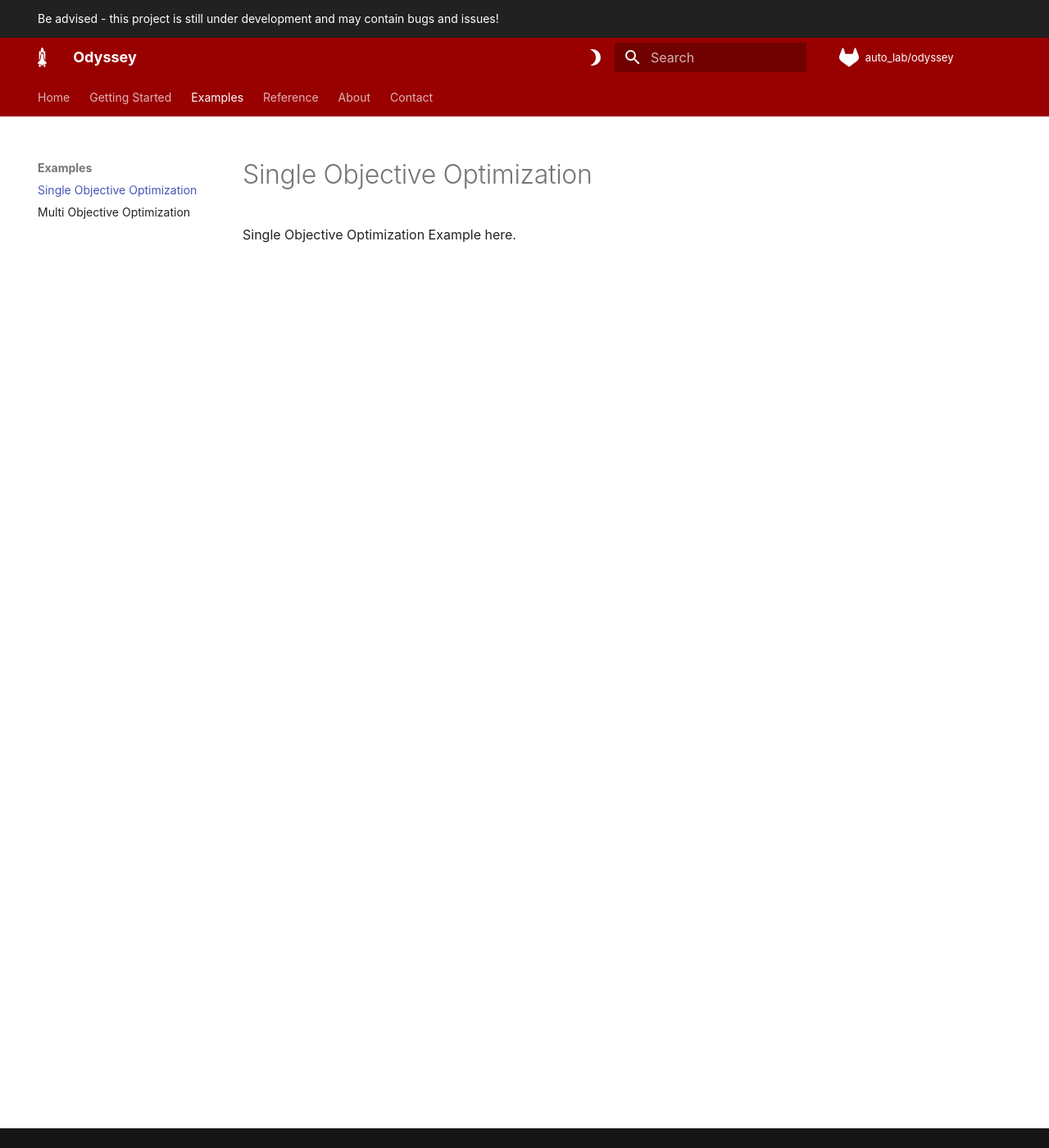
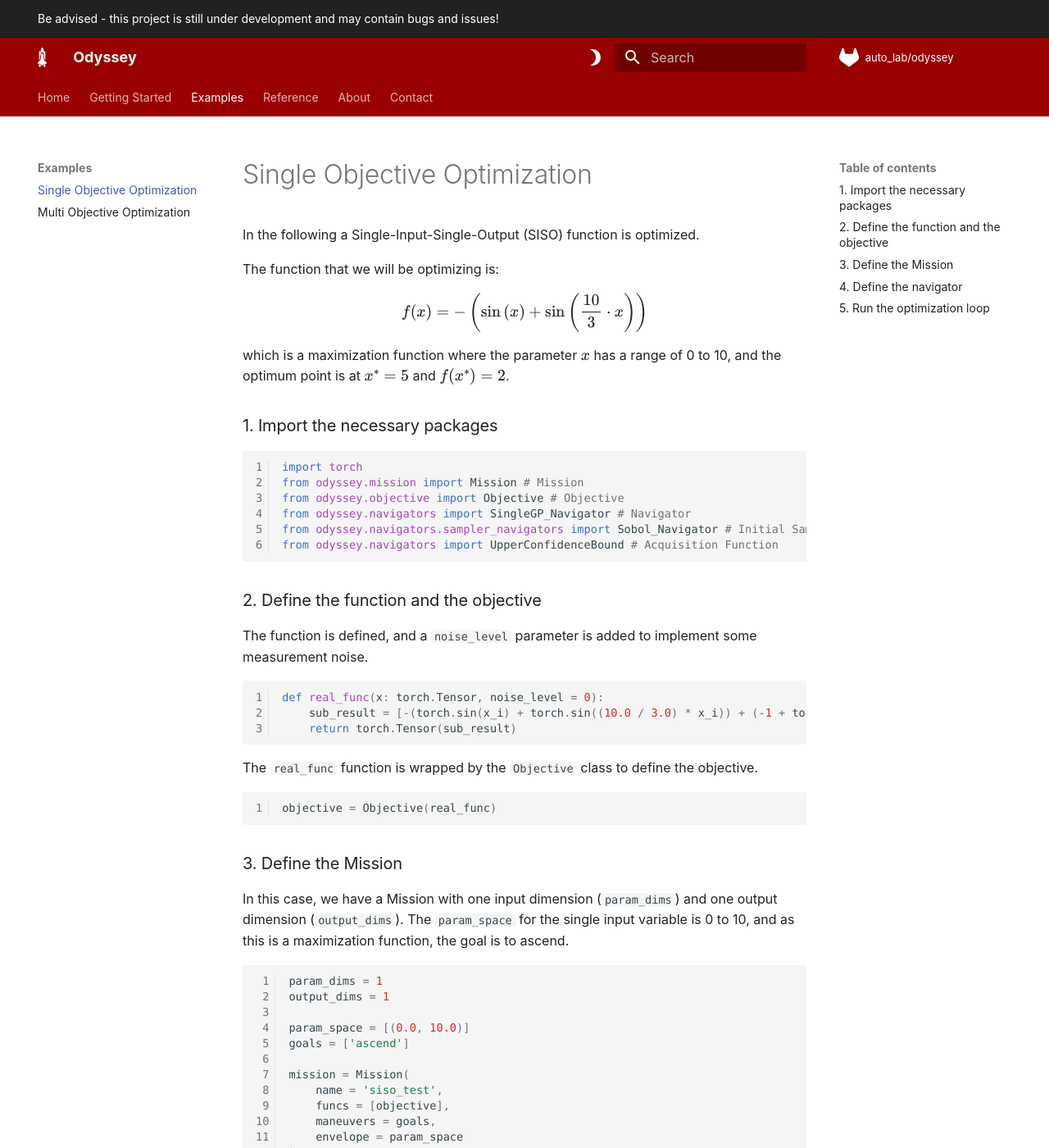
Before and after one commit to dtu-energy/Odyssey, an MkDocs documentation site: the page built from docs/examples/single-objective-optimization.md, in a window 1280 px wide and 1400 px high. Shown: the whole window at 82% size. Built offline with MkDocs 1.6.1 and Material for MkDocs 9.7.7, drawn with Linux system fonts in a browser that asks for light colours; some web fonts are replaced; formulas are drawn with MathJax 3; comment, search, counter and statistics services are not loaded; some of the changed text lies outside the part shown.

Commit message:
Updated SISO example in docs

````diff
--- a/.gitlab-ci.yml
+++ b/.gitlab-ci.yml
@@ -17,6 +17,7 @@ pages:
   image: python:latest
   script:
     - pip install botorch==0.10.0
+    - pip install pymdown-extensions
     - pip install mkdocs-material
     - pip install 'mkdocstrings[python]'
     - pip install mkdocs-gen-files
@@ -28,3 +29,5 @@ pages:
     - if: '$CI_COMMIT_BRANCH == $CI_DEFAULT_BRANCH'
       changes:
         - .gitlab-ci.yml
+        - docs/**/*
+        - mkdocs.yml
--- a/docs/examples/single-objective-optimization.md
+++ b/docs/examples/single-objective-optimization.md
@@ -1 +1,89 @@
-Single Objective Optimization Example here.
+In the following a Single-Input-Single-Output (SISO) function is optimized.
+
+The function that we will be optimizing is:
+
+
+$$ f(x) = -\left(\sin{\left(x\right)} + \sin{\left(\frac{10}{3} \cdot x\right)}\right) $$
+
+which is a maximization function where the parameter $x$ has a range of 0 to 10, and the optimum point is at $x^* = 5$ and $f(x^*) = 2$.
+
+### 1. Import the necessary packages
+```python
+import torch
+from odyssey.mission import Mission # Mission
+from odyssey.objective import Objective # Objective
+from odyssey.navigators import SingleGP_Navigator # Navigator
+from odyssey.navigators.sampler_navigators import Sobol_Navigator # Initial Sampler
+from odyssey.navigators import UpperConfidenceBound # Acquisition Function
+```
+
+### 2. Define the function and the objective
+The function is defined, and a `noise_level` parameter is added to implement some measurement noise.
+```python
+def real_func(x: torch.Tensor, noise_level = 0):
+    sub_result = [-(torch.sin(x_i) + torch.sin((10.0 / 3.0) * x_i)) + (-1 + torch.rand(1)[0] * 2) * noise_level for x_i in x]
+    return torch.Tensor(sub_result)
+```
+
+The `real_func` function is wrapped by the `Objective` class to define the objective.
+```python
+objective = Objective(real_func)
+```
+
+### 3. Define the Mission
+
+In this case, we have a Mission with one input dimension (`param_dims`) and one output dimension (`output_dims`). The `param_space` for the single input variable is 0 to 10, and as this is a maximization function, the goal is to ascend.
+
+```python
+param_dims = 1
+output_dims = 1
+
+param_space = [(0.0, 10.0)]
+goals = ['ascend']
+
+mission = Mission(
+    name = 'siso_test',
+    funcs = [objective],
+    maneuvers = goals,
+    envelope = param_space
+)
+```
+
+### 4. Define the navigator
+We want to initialize the model with 4 initial points, defined by the `num_init_design` variable, and the `SingleGP_Navigator` well suited as the navigator, as this is a single objective problem. Additionally, the `UpperConfidenceBound` (UCB) acquisition function is used with the `beta` parameter set to $0.2$.
+```python
+num_init_design = 4
+
+navigator = SingleGP_Navigator(
+    mission = mission,
+    num_init_design = num_init_design,
+    input_scaling = False,
+    data_standardization = False,
+    init_method = Sobol_Navigator(mission = mission),
+    acq_function_type = UpperConfidenceBound,
+    acq_function_params = {'beta': 0.2}
+)
+```
+
+### 5. Run the optimization loop
+The `num_iter` variable defines the number of iterations to run. Some additional packages are imported here to filter out any warnings that might arise during the loop. The intermediate trajectories and observations are printed while the loop runs.
+
+```python
+num_iter = 10
+
+from warnings import catch_warnings
+from warnings import simplefilter
+
+while len(mission.train_X) - num_init_design < num_iter:
+
+    with catch_warnings() as w:
+        simplefilter('ignore')
+
+        trajectory = navigator.trajectory()
+        observation = navigator.probe(trajectory, init = False)
+        print(len(mission.train_X) - num_init_design, trajectory, observation)
+        navigator.relay(trajectory, observation)
+        navigator.upgrade()
+```
+
+<!-- TODO: Add some print statements, python outputs, plots and uncertainty plots -->
--- a/mkdocs.yml
+++ b/mkdocs.yml
@@ -95,9 +95,18 @@ plugins:
           line_length: 1
 
 markdown_extensions:
+- pymdownx.arithmatex
+- pymdownx.highlight:
+    linenums: true
+    line_spans: __span
+    pygments_lang_class: true
+- pymdownx.inlinehilite
+- pymdownx.snippets
+- pymdownx.superfences
 - admonition
 - toc:
     toc_depth: 3
-
+extra_javascript:
+- https://cdnjs.cloudflare.com/ajax/libs/mathjax/2.7.5/MathJax.js?config=TeX-MML-AM_CHTML
 extra:
   generator: false
````
Also changed, not shown: docs/api_reference/navigators.md (+0 -2 lines).
